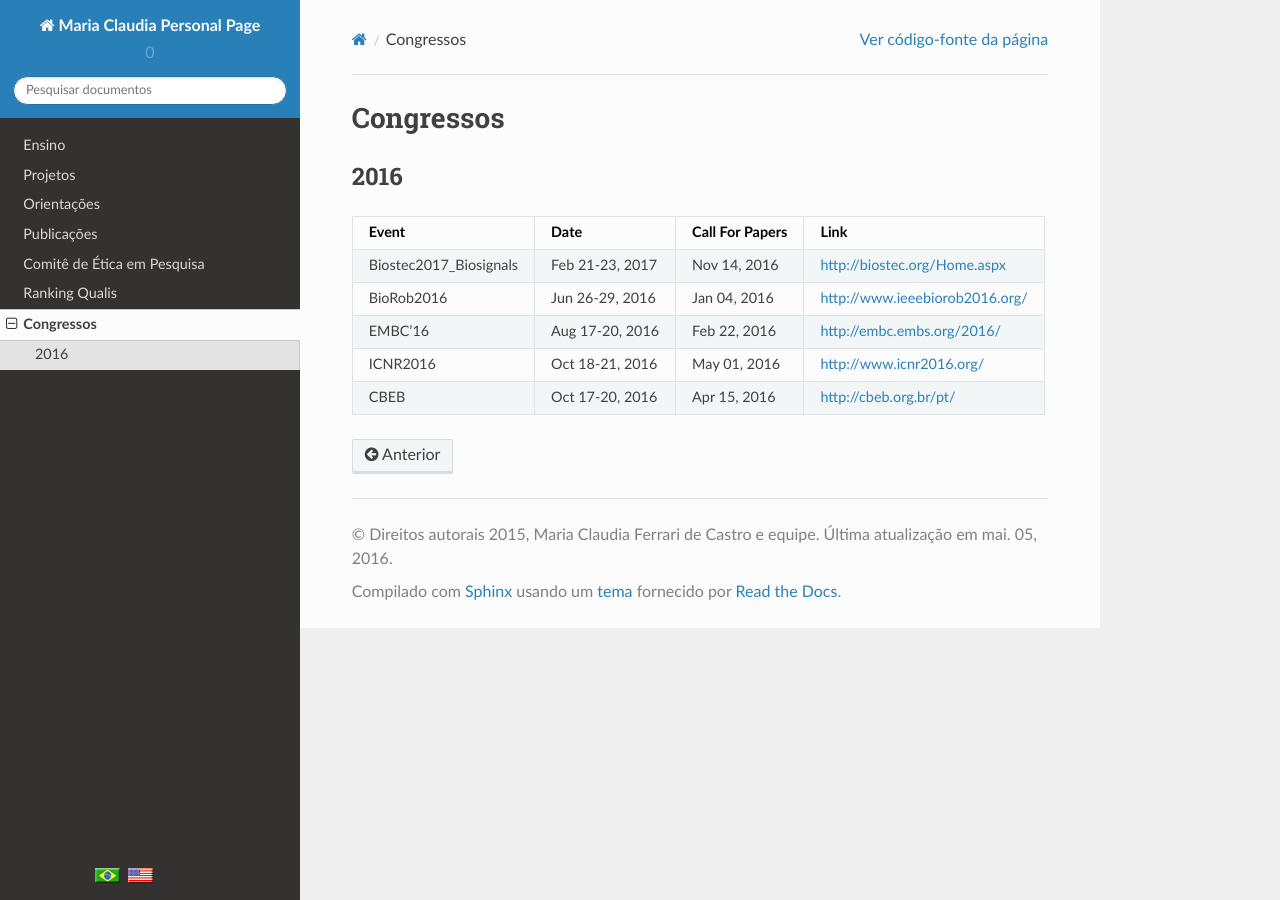
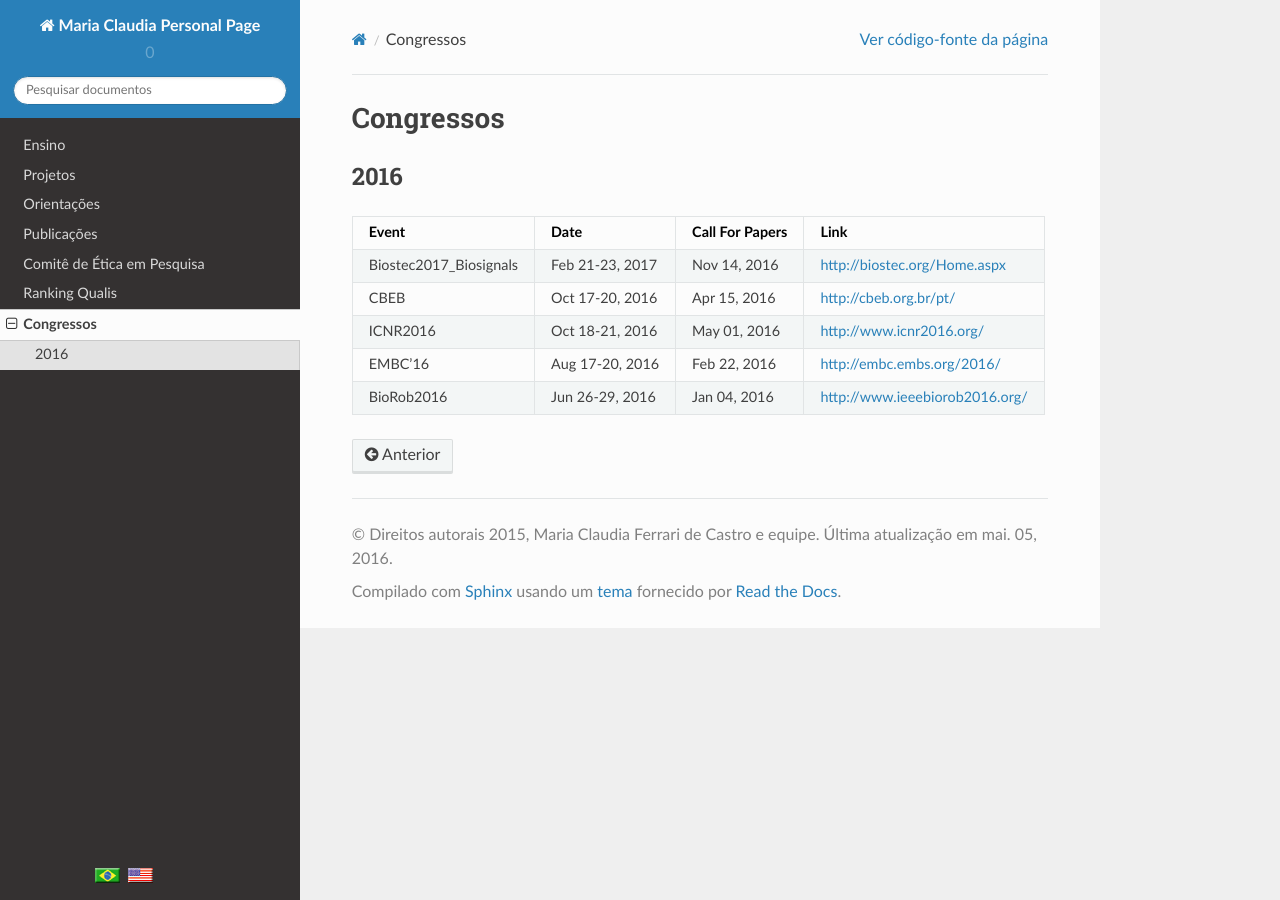
Before and after one commit to mclaudia/personal_page_fei, a Sphinx documentation site: the page built from source/congressos.rst, in a window 1280 px wide. Built offline with Sphinx 7.4.7 and the Read the Docs theme 2.0.0, drawn with Linux system fonts in a browser that asks for light colours.

```diff
--- a/source/congressos.rst
+++ b/source/congressos.rst
@@ -8,8 +8,8 @@ Congressos
 .. csv-table::
    :header: "Event", "Date", "Call For Papers", "Link"
 
-    "Biostec2017_Biosignals",   "Feb 21-23, 2017",    "Nov 14, 2016",  "http://biostec.org/Home.aspx"
-    "BioRob2016",   "Jun 26-29, 2016",     "Jan 04, 2016", "http://www.ieeebiorob2016.org/"
-    "EMBC'16",      "Aug 17-20, 2016",   "Feb 22, 2016", "http://embc.embs.org/2016/"
-    "ICNR2016",     "Oct 18-21, 2016",  "May 01, 2016", "http://www.icnr2016.org/"
-    "CBEB",         "Oct 17-20, 2016",   "Apr 15, 2016", "http://cbeb.org.br/pt/"
+    "Biostec2017_Biosignals", "Feb 21-23, 2017", "Nov 14, 2016", "http://biostec.org/Home.aspx"
+    "CBEB",                   "Oct 17-20, 2016", "Apr 15, 2016", "http://cbeb.org.br/pt/"
+    "ICNR2016",               "Oct 18-21, 2016", "May 01, 2016", "http://www.icnr2016.org/"
+    "EMBC'16",                "Aug 17-20, 2016", "Feb 22, 2016", "http://embc.embs.org/2016/"
+    "BioRob2016",             "Jun 26-29, 2016", "Jan 04, 2016", "http://www.ieeebiorob2016.org/"
```
